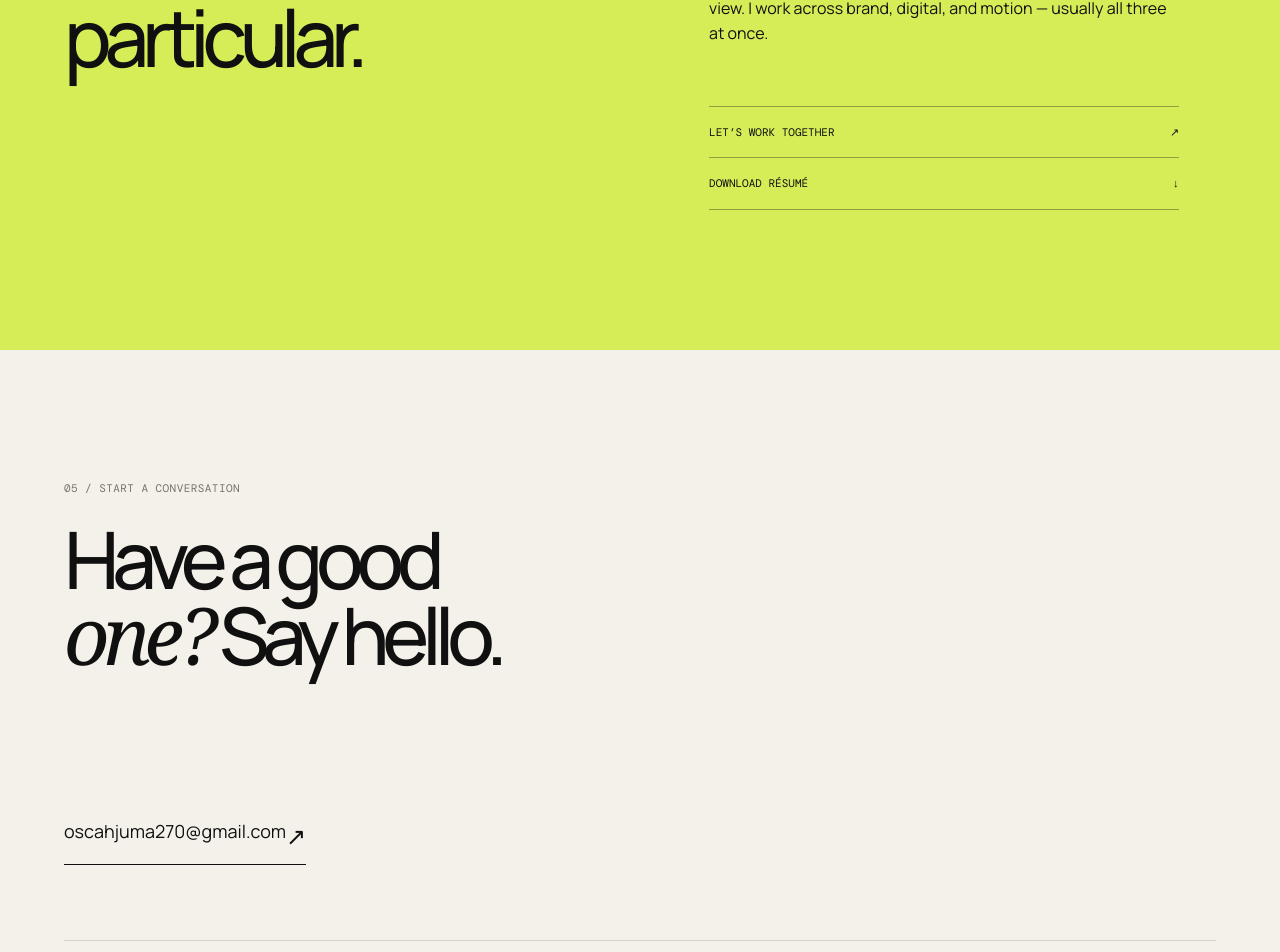
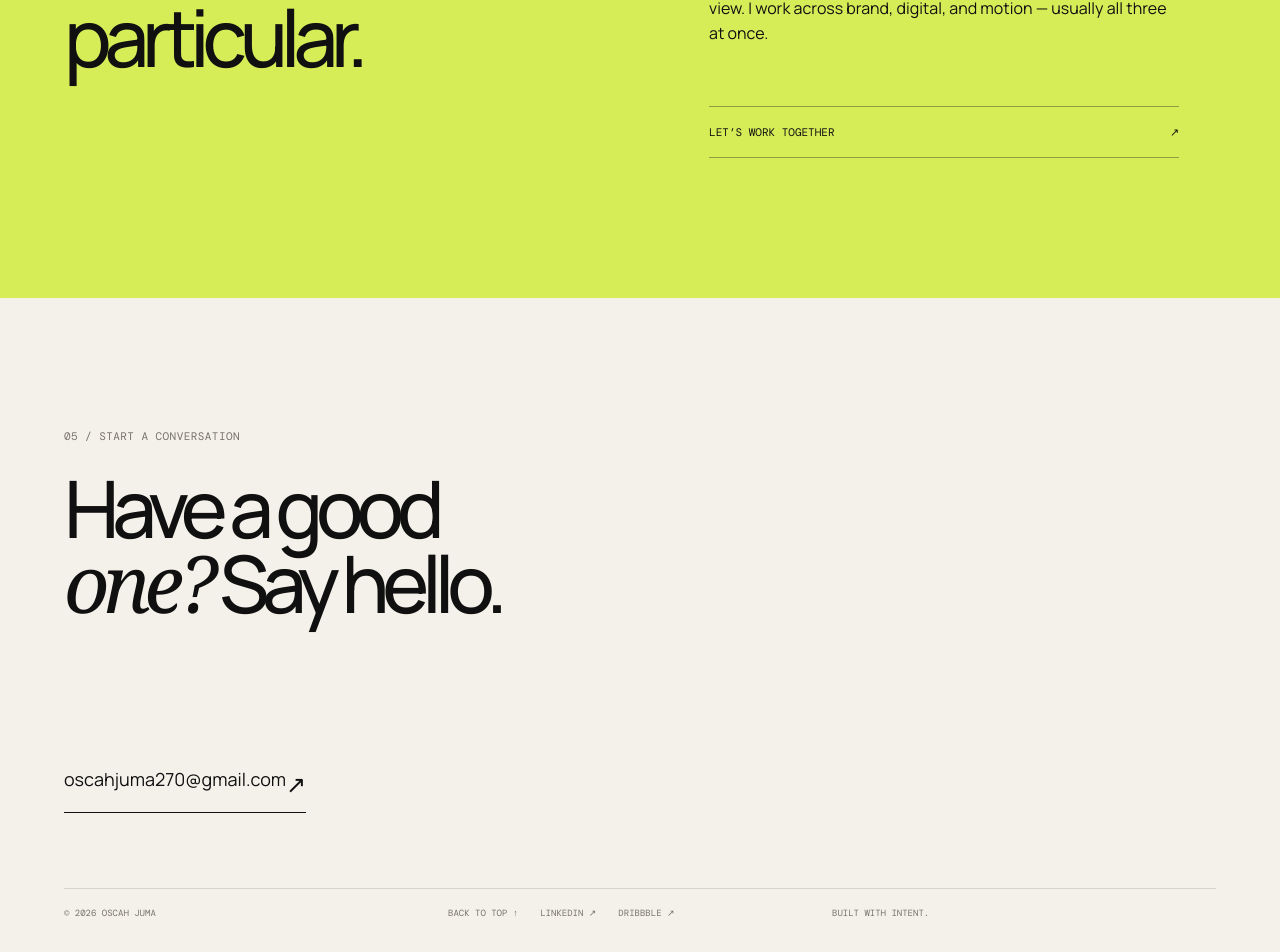
Before and after one commit to Oscah-jay/Ossy, a Next.js app: page / in a window 1280 px wide. Shown: the part 5304-6256 px from the top of the page. Built offline with nearby package versions, Linux system fonts and the light colour scheme.

Commit message:
Del: Remove download resume

```diff
--- a/app/page.tsx
+++ b/app/page.tsx
@@ -99,7 +99,6 @@ export default function Page() {
           <p>For the last 5 years I’ve partnered with founders, cultural teams, and product people to turn early ideas into work with a point of view. I work across brand, digital, and motion — usually all three at once.</p>
           <div className="about-links">
             <a href="#contact">Let’s work together <span>↗</span></a>
-            <a href="#contact">Download résumé <span>↓</span></a>
           </div>
         </div>
       </div>
```
